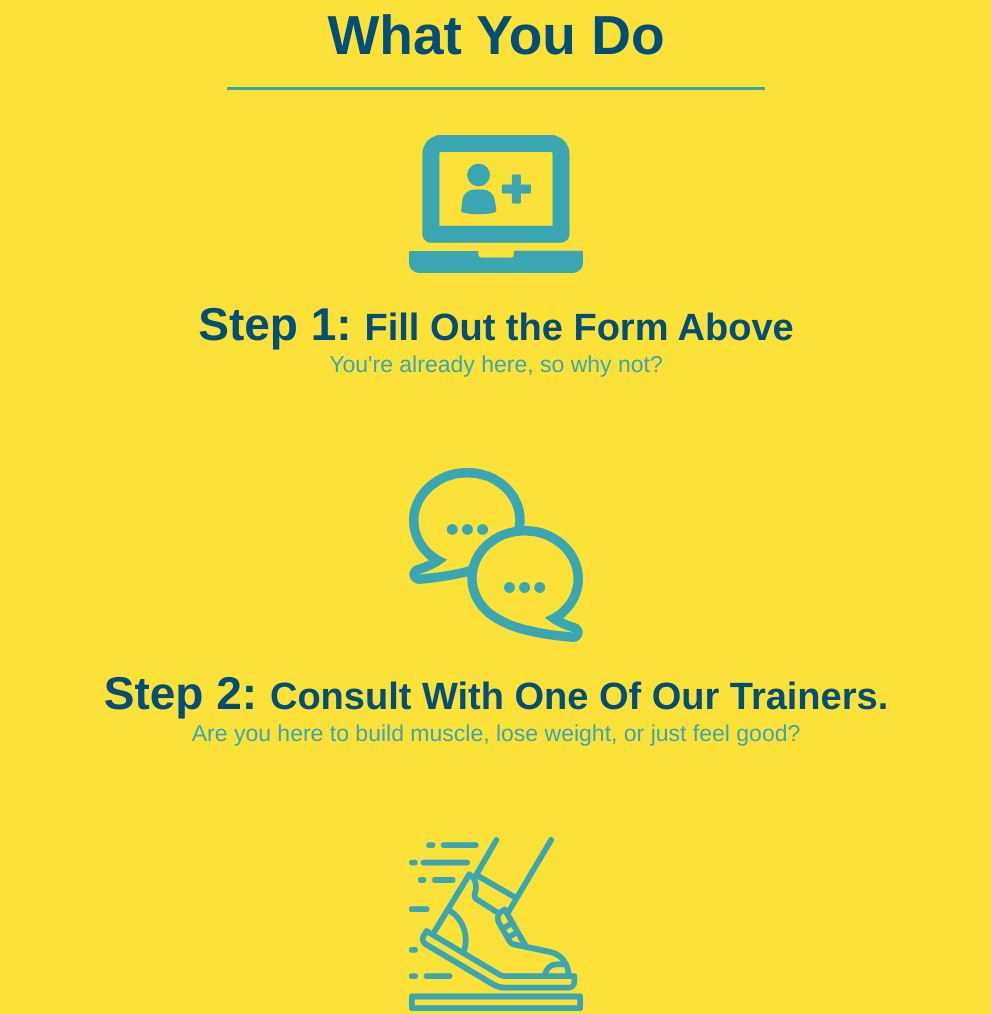
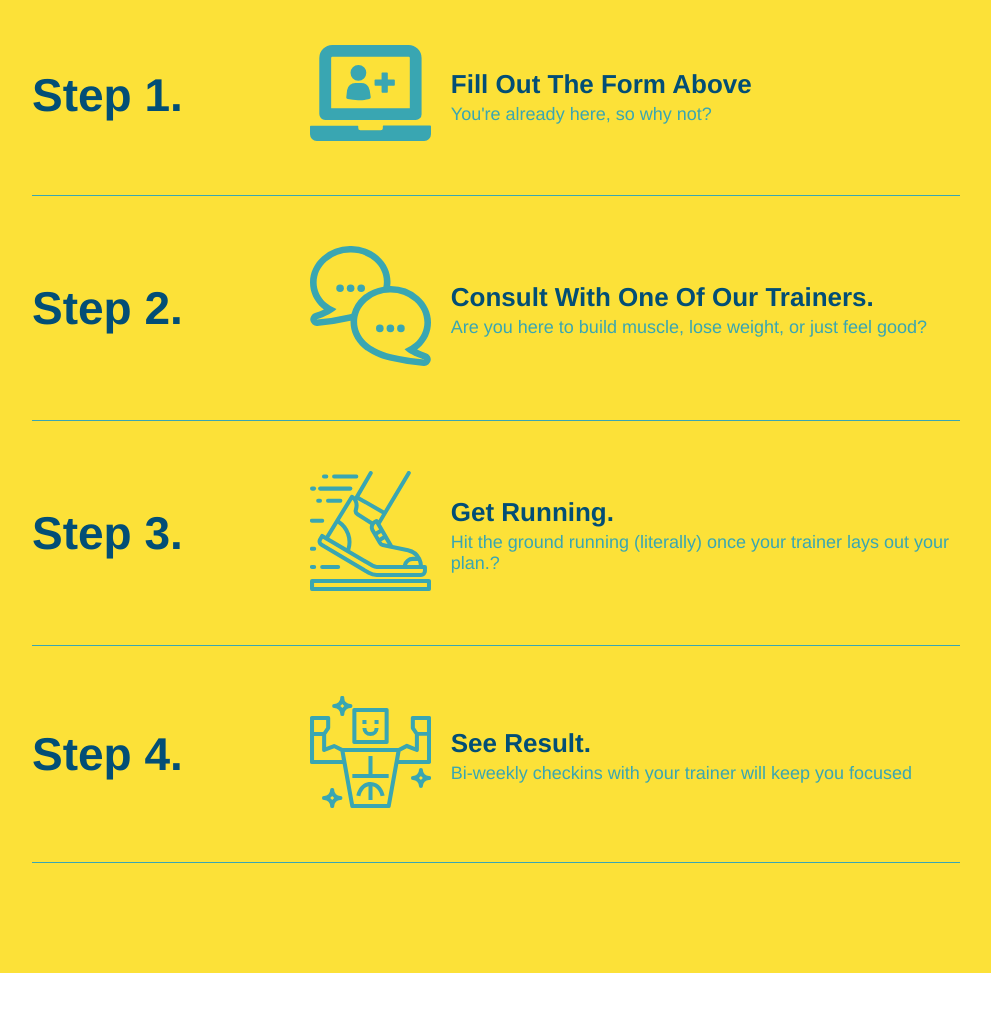
Before and after one commit to valerrianna/run-buddy, a plain HTML site: page index.html in a window 1280 px wide. Shown: the part 1168-2182 px from the top of the page, without its empty margins (144-1135 px from the left). Drawn offline with Linux system fonts and the light colour scheme.

Commit message:
add flexbox to the steps

```diff
--- a/assets/css/style.css
+++ b/assets/css/style.css
@@ -139,30 +139,38 @@ section {
   font-size: 16px;
 }
 
-.intro {
-  text-align: center;
-}
-
 .intro p {
   line-height: 1.7;
   color: #39a6b2;
   width: 80%;
   font-size: 20px;
   margin: 0 auto;
+  text-align: center;
 }
 
 .steps {
-  text-align: center;
   background: #fce138;
+}
+
+.step {
+  margin: 50px auto;
+  padding-bottom: 50px;
+  width: 80%;
+  border-bottom: 1px solid #39a6b2;
+  display: flex;
+  flex-wrap: wrap;
+  align-items: center;
+  justify-content: space-between;
 }
 
 .section-title {
   font-size: 55px;
   color: #024e76;
-  margin-bottom: 35px;
-  padding: 0 100px 20px 100px;
-  display: inline-block;
   border-bottom: 3px solid;
+  padding-bottom: 20px;
+  text-align: center;
+  margin: 0 auto 35px auto;
+  width: 50%;
 }
 
 .primary-border {
@@ -173,33 +181,43 @@ section {
   border-color: #39a6b2;
 }
 
-.steps div {
-  margin-bottom: 80px;
+.step h3 {
+  color: #024e76;
+  font-size: 46px;
+  flex: 1 30%;
 }
 
-.steps img {
-  width: 15%;
-  margin: 10px 0;
+.step-info {
+  flex: 2 70%;
+  display: flex;
+  flex-wrap: wrap;
+  align-items: center;
 }
 
-.steps h3 {
-  color: #024e76;
-  font-size: 46px;
-  margin-top: 10px;
+.step-img {
+  flex: 1 12%;
+  margin-right: 20px;
 }
 
-.steps p {
-  color: #39a6b2;
-  font-size: 23px;
+.step-img img {
+  max-width: 100%;
 }
 
-.steps span {
-  font-size: 38px;
+.step-text {
+  flex: 12;
 }
 
-.trainers {
-  text-align: center;
+.step-text p {
+  color: #39a6b2;
+  font-size: 18px;
 }
+
+.step-text h4 {
+  font-size: 26px;
+  line-height: 1.5;
+  color: #024e76;
+}
+
 
 .trainer {
   width: 900px;
@@ -246,7 +264,6 @@ section {
 
 .contact {
   background: #024e76;
-  text-align: center;
 }
 
 .contact h2 {
@@ -282,3 +299,7 @@ section {
 .contact-info a {
   color: #fce138;
 }
+
+.flex-row {
+  display: flex;
+}
--- a/index.html
+++ b/index.html
@@ -71,16 +71,23 @@
         </section>
 
         <section id="what-we-do" class="intro">
+            <div class="flex-row">
                 <h2 class="section-title primary-border">What We Do</h2>
+                <div class="flex-row">
                     <p>butcher selfies chambray shabby chic gentrify readymade yr Echo Park XOXO Tumblr normcore Banksy direct trade Blue Bottle chillwave you probably haven't heard of them single-origin coffee Vice fanny pack fixie Odd Future Austin fingerstache pickled twee synth Wes Anderson Thundercats viral bitters flannel meggings narwhal Marfa Schlitz sustainable Intelligentsia umami deep v crafta</p>
+                </div>
+            </div>
         </section>
 
+        <!--
          <section id="what-you-do" class="steps">
+            <div class="step">
                 <h2 class="section-title secondary-border">What You Do</h2>
                 <div>
                     <img src="./assets/images/step-1.svg" alt=""/>
                     <h3>Step 1: <span>Fill Out the Form Above</span></h3>
                     <p>You're already here, so why not?</p>
+                </div>
             </div>
             <div>
                 <img src="./assets/images/step-2.svg" alt="">
@@ -98,8 +105,66 @@
                 <p>Bi-weekly checkins with your trainer will keep you focused</p>
             </div>
         </section>
+        -->
+
+        <section id="what-you-do" class="steps">
+
+            <div class="step">
+                <h3>Step 1.</h3>
+                <div class="step-info">
+                    <div class="step-img">
+                        <img src="./assets/images/step-1.svg" alt=""/>
+                    </div>
+                    <div class="step-text">
+                        <h4>Fill Out The Form Above</h4>
+                        <p>You're already here, so why not?</p>
+                    </div>
+                </div>
+            </div>
+
+            <div class="step">
+                <h3>Step 2.</h3>
+                <div class="step-info">
+                    <div class="step-img">
+                        <img src="./assets/images/step-2.svg" alt=""/>
+                    </div>
+                    <div class="step-text">
+                        <h4>Consult With One Of Our Trainers.</h4>
+                        <p>Are you here to build muscle, lose weight, or just feel good?</p>
+                    </div>
+                </div>
+            </div>
+
+            <div class="step">
+                <h3>Step 3.</h3>
+                <div class="step-info">
+                    <div class="step-img">
+                        <img src="./assets/images/step-3.svg" alt=""/>
+                    </div>
+                    <div class="step-text">
+                        <h4>Get Running.</h4>
+                        <p>Hit the ground running (literally) once your trainer lays out your plan.?</p>
+                    </div>
+                </div>
+            </div>
+
+            <div class="step">
+                <h3>Step 4.</h3>
+                <div class="step-info">
+                    <div class="step-img">
+                        <img src="./assets/images/step-4.svg" alt=""/>
+                    </div>
+                    <div class="step-text">
+                        <h4>See Result.</h4>
+                        <p>Bi-weekly checkins with your trainer will keep you focused</p>
+                    </div>
+                </div>
+            </div>
+
+        </section>
 
         <section id="your-trainers" class="trainers">
+            <div class="flex-row">
                 <h2 class="section-title primary-border">Meet The Trainers</h2>
                 <article class="trainer">
                     <img src="./assets/images/trainer-1.jpg" alt="Arron Stephens in his workout clothes, ready to pump iron" />
@@ -112,6 +177,7 @@
                     </p>
                     </div>
                 </article>
+            </div>
             <article class="trainer">
                 <div class="trainer-bio text-right">
                     <h3>Joanna Gill</h3>
@@ -135,6 +201,7 @@
         </section>
 
         <section id="reach-out" class="contact">
+            <div class="flex-row">
                 <h2 class="section-title secondary-border">Reach Out</h2>
                     <div class="contact-info">
                         <iframe src="https://www.google.com/maps/embed?pb=!1m18!1m12!1m3!1d2807.0595057911455!2d-75.71402174927844!3d45.28701925316767!2m3!1f0!2f0!3f0!3m2!1i1024!2i768!4f13.1!3m3!1m2!1s0x4ccde2cb16f81c91%3A0x7b1023301600014!2s23%20Vermont%20Ave%2C%20Nepean%2C%20ON%20K2G%206M2!5e0!3m2!1sen!2sca!4v1629847744288!5m2!1sen!2sca"
@@ -154,7 +221,8 @@
                                 <button type="submit">Submit</button>
                             </form>
                         </div>
-                <div>
+                    </div>
+            </div>
                 <h3>Run Buddy</h3>
                 <p>
                     Any questions or concerns before signing up?
```
Lines whose indentation alone changed are shown as unchanged.
